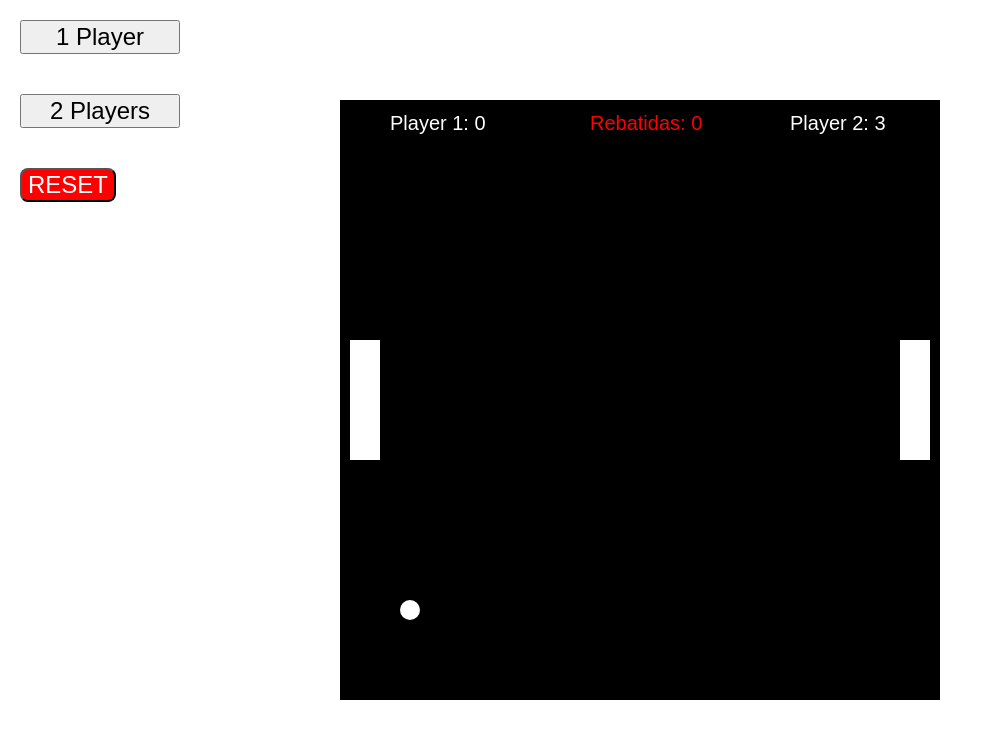
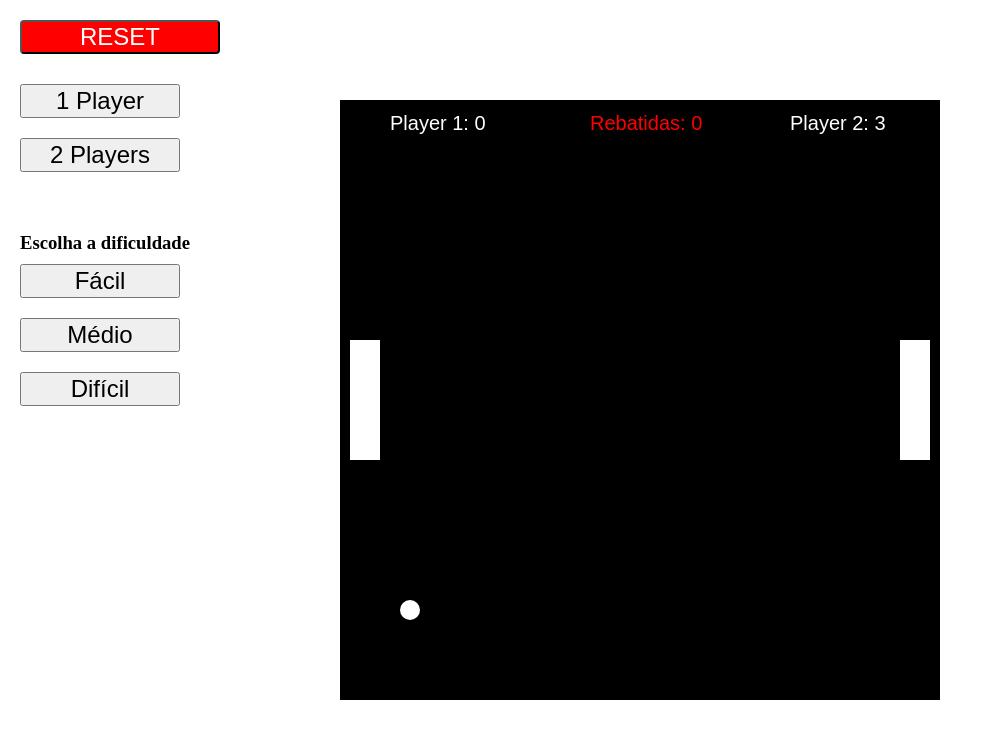
Before and after one commit to DanielBGC/pong-game, a plain HTML site: page index.html in a window 1280 px wide. Shown: the whole page, without its empty margins (0-983 px from the left). Drawn offline with Linux system fonts and the light colour scheme.

Commit message:
O usuário pode escolher a dificuldade do jogo

```diff
--- a/index.html
+++ b/index.html
@@ -9,11 +9,18 @@
 </head>
 <body>
 
+    <button class="reset" onclick="resetGame()">RESET</button>
     <div class="players">
         <button onclick="players(1)">1 Player</button>
         <button onclick="players(2)">2 Players</button>
     </div>
-    <button class="reset" onclick="resetGame()">RESET</button>
+
+    <div class="dificuldades">
+        <h2>Escolha a dificuldade</h2>
+        <button onclick="dificuldade('facil')">Fácil</button>
+        <button onclick="dificuldade('medio')">Médio</button>
+        <button onclick="dificuldade('dificil')">Difícil</button>
+    </div>
 
     <canvas id="mycanvas" width=600 height=600>
         <!-- Exibe a mensagem somente se o navegador não for compatível -->
--- a/main.js
+++ b/main.js
@@ -4,11 +4,16 @@ var canvas = document.querySelector("#mycanvas");
 var ctx = canvas.getContext("2d");
 
 const btnPlayers = document.querySelectorAll(".players button")
+const btnDificuldades = document.querySelectorAll(".dificuldades button")
 
 btnPlayers.forEach(element => {
     //inicia um novo jogo quando o usuário troca a quantidade de jogadores
     element.addEventListener("click", newGame)
 });
+
+btnDificuldades.forEach(element => {
+    element.addEventListener("click", resetGame)
+})
 
 var teclas = {};
 var jogadores;
@@ -71,7 +76,21 @@ function players(player) {
     return jogadores;
 }
 
+function dificuldade(dif) {
+    if(dif == 'facil')
+        bola.speed = 2;
+    if(dif == 'medio')
+        bola.speed = 3;
+    if(dif == 'dificil')
+        bola.speed = 7;
+}
+
 function moveBloco() {
+    if(jogadores == 1) {
+        //o bloco da esquerda acompanha a altura da bolinha
+        esquerda.y = bola.y - (esquerda.altura/2)
+    }
+
     //tecla 'W'
     if(87 in teclas && esquerda.y > 0)
         esquerda.y -= esquerda.speed;
@@ -79,9 +98,6 @@ function moveBloco() {
     //tecla 'S'
     if(83 in teclas && esquerda.y + esquerda.altura < canvas.height)
         esquerda.y += esquerda.speed;
-
-    if(jogadores == 1)
-        esquerda.y = bola.y - (esquerda.altura/2)
 
     //tecla 'arrowUp'
     if(38 in teclas && direita.y > 0)
--- a/style.css
+++ b/style.css
@@ -14,14 +14,28 @@
     background-color: black;
 }
 
-.players {
+.players, .dificuldades {
     display: flex;
     flex-direction: column;
-    max-width: 200px;
+    width: 200px;
 }
 
 .players button {
-    margin: 20px 20px;
+    margin: 10px 20px;
+    font-size: 18pt;
+}
+
+.dificuldades {
+    margin-top: 50px;
+}
+
+.dificuldades h2 {
+    font-size: 14pt;
+    margin-left: 20px;
+}
+
+.dificuldades button {
+    margin: 10px 20px;
     font-size: 18pt;
 }
 
@@ -31,6 +45,8 @@
     color: white;
     background-color: #ff0000;
 
-    border-radius: 8px;
+    border-radius: 4px;
     outline: none;
+
+    width: 200px;
 }
```
